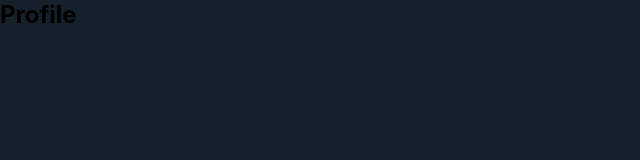
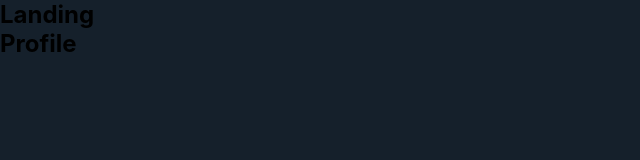
Before and after one commit to huseyn/twitter, a React app: page /profile in a window 1280 px wide. Shown: the top 160 px of the page, without its empty margins (0-640 px from the left). Built offline with nearby package versions, Linux system fonts and the light colour scheme.

Commit message:
Add Landing page and modify Routing

```diff
--- /dev/null
+++ b/src/components/pages/Landing/Landing.tsx
@@ -0,0 +1,22 @@
+import React from "react";
+import { Switch, Route, useRouteMatch } from "react-router-dom";
+
+import Home from "./components/Home";
+import Profile from "./components/Profile";
+
+const Landing = () => {
+  const { path } = useRouteMatch();
+  console.log(`${path}home`);
+
+  return (
+    <>
+      <h2>Landing</h2>
+      <Switch>
+        <Route path={`${path}home`} component={Home} />
+        <Route path={`${path}profile`} component={Profile} />
+      </Switch>
+    </>
+  );
+};
+
+export default Landing;
--- /dev/null
+++ b/src/components/pages/Landing/index.tsx
@@ -0,0 +1 @@
+export { default } from "./Landing";
--- a/src/components/routing/Routes/Routes.tsx
+++ b/src/components/routing/Routes/Routes.tsx
@@ -1,17 +1,15 @@
 import React from "react";
 import { Switch, Route } from "react-router-dom";
 
-import Home from "@pages/Home";
-import Profile from "@pages/Profile";
+import Landing from "@pages/Landing";
 import SignIn from "@pages/SignIn";
 import SignUp from "@pages/SignUp";
 
 const Routes = () => (
   <Switch>
-    <Route path='/home' component={Home} />
-    <Route path='/profile' component={Profile} />
     <Route path='/signin' component={SignIn} />
     <Route path='/signup' component={SignUp} />
+    <Route path='/' component={Landing} />
   </Switch>
 );
 
```
Also changed, not shown: src/components/pages/Landing/components/Home/Home.tsx (renamed from src/components/pages/Home/Home.tsx), src/components/pages/Landing/components/Home/index.tsx (renamed from src/components/pages/Home/index.tsx), src/components/pages/Landing/components/Profile/Profile.tsx (renamed from src/components/pages/Profile/Profile.tsx), src/components/pages/Landing/components/Profile/index.tsx (renamed from src/components/pages/Profile/index.tsx), 1 other file (tests, documents, lock files or other folders).
